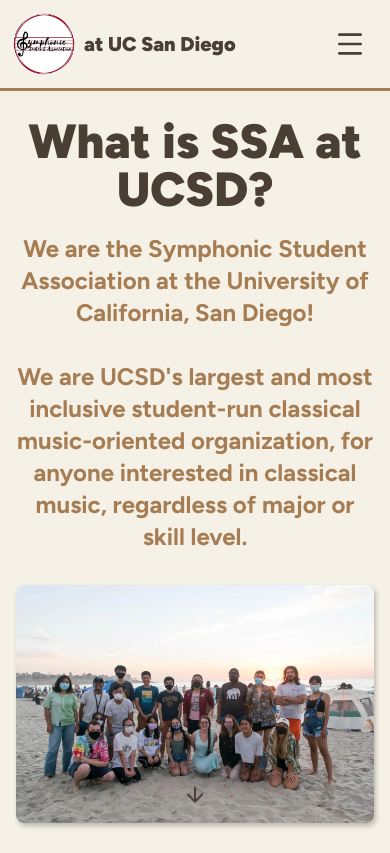
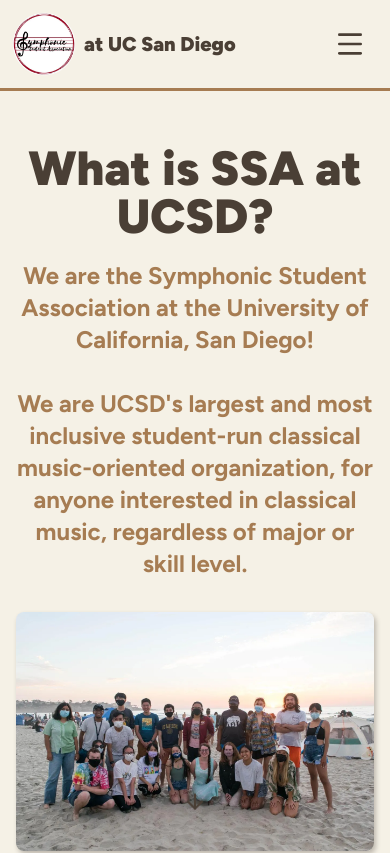
Before and after one commit to ssaucsd/ssaucsd.org, a Next.js app: page /about in a window 390 px wide. Shown: the top 853 px of the page. Built offline with nearby package versions, Linux system fonts and the light colour scheme.

Commit message:
fix mobile margin

```diff
--- a/src/app/about/_components/hero.tsx
+++ b/src/app/about/_components/hero.tsx
@@ -22,7 +22,7 @@ export default function Hero() {
   }, []);
 
   return (
-    <div className="relative flex flex-col items-center justify-center min-h-[calc(100vh-6rem)]">
+    <div className="relative flex flex-col items-center justify-center min-h-[calc(100vh-6rem)] pt-12 md:pt-0">
       <div className="flex flex-col lg:flex-row gap-8 items-center px-4">
         <div className="flex flex-col items-center lg:items-start text-center lg:text-left">
           <h1 className="text-5xl font-black">What is SSA at UCSD?</h1>
--- a/src/app/events/page.tsx
+++ b/src/app/events/page.tsx
@@ -54,7 +54,7 @@ export default async function EventsPage() {
   const events = await getMoreEvents();
 
   return (
-    <div className="w-full py-24 px-6 bg-background">
+    <div className="w-full py-12 md:py-24 px-6 bg-background">
       <div className="max-w-6xl mx-auto flex flex-col gap-16">
         <div className="flex flex-col gap-4 items-start text-left">
           <h1 className="text-5xl font-black">Upcoming Events</h1>
```
